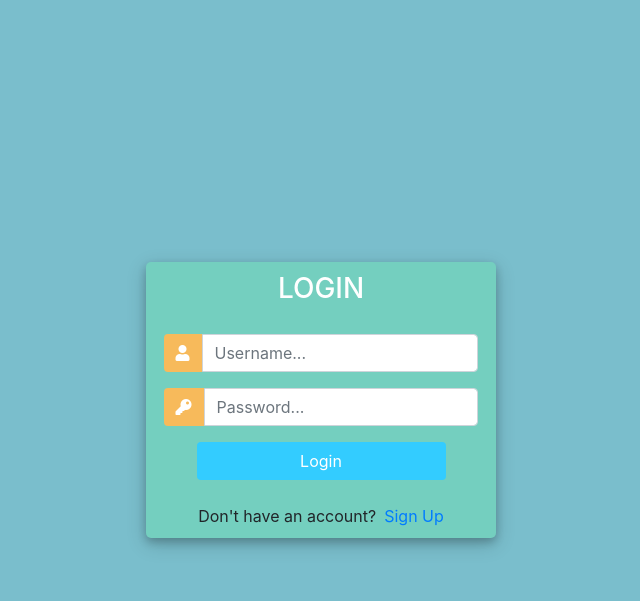
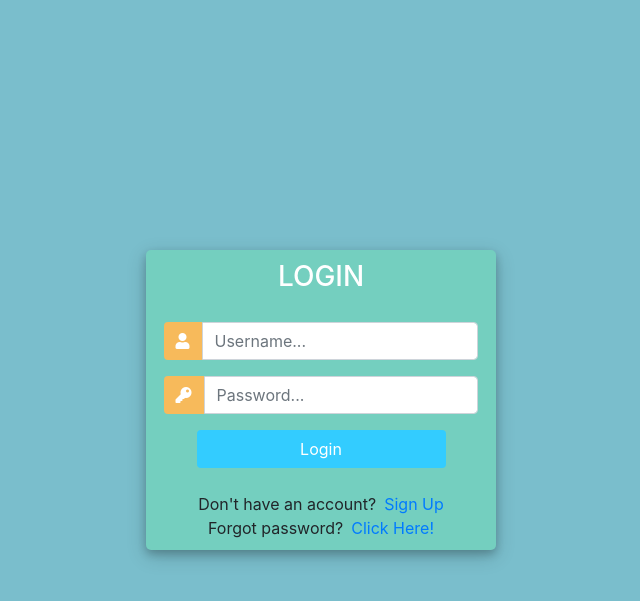
Before and after one commit to hbuiOnline/CRM, a Django app: a page that uses accounts/templates/accounts/login.html in a window 1280 px wide. Shown: the top 601 px of the page, without its empty margins (319-959 px from the left). Run offline with Django 3.2, Linux system fonts and the light colour scheme; some libraries are stand-ins or nearby versions.

Commit message:
Password Reset email with customer templates

```diff
--- a/accounts/templates/accounts/login.html
+++ b/accounts/templates/accounts/login.html
@@ -117,6 +117,9 @@
 					<div class="d-flex justify-content-center links">
 						Don't have an account? <a href="{% url 'register' %}" class="ml-2">Sign Up</a>
 					</div>
+					<div class="d-flex justify-content-center links">
+						Forgot password? <a href="{% url 'reset_password' %}" class="ml-2">Click Here!</a>
+					</div>
 
 				</div>
 			</div>
--- /dev/null
+++ b/accounts/templates/accounts/password_reset_done.html
@@ -0,0 +1,5 @@
+<h3>Password Reset Complete</h3>
+
+<p>Your password has been set. You may go ahead and log in now.</p>
+
+<a href="/">Log In</a>
--- /dev/null
+++ b/accounts/templates/accounts/password_reset_sent.html
@@ -0,0 +1,5 @@
+<h3>Password reset sent</h3>
+
+<p>We've emailed you instructions to reset your password, if an account exists with the email you entered. You should received them shortly.</p>
+
+<p>If you don't receive an email, please make sure you've entered the address you registered with, and check your spam folder.</p>
--- a/accounts/urls.py
+++ b/accounts/urls.py
@@ -1,4 +1,7 @@
 from django.urls import path
+
+from django.contrib.auth import views as auth_views
+
 from . import views
 
 urlpatterns = [
@@ -7,7 +10,6 @@ urlpatterns = [
     path('register/', views.registerPage, name="register"),
     path('login/', views.loginPage, name="login"),
     path('logout/', views.logoutUser, name="logout"),
-
 
 
     # using name to reference for dynamic routing
@@ -23,5 +25,32 @@ urlpatterns = [
     path('update_order/<str:pk>', views.updateOrder, name="update_order"),
     path('delete_order/<str:pk>', views.deleteOrder, name="delete_order"),
 
+    path('reset_password/',
+         auth_views.PasswordResetView.as_view(
+             template_name="accounts/password_reset.html"),
+         name="reset_password"),
 
+    path('reset_password_sent/',
+         auth_views.PasswordResetDoneView.as_view(
+             template_name="accounts/password_reset_sent.html"),
+         name="password_reset_done"),
+
+    # uidb64: The user's id encoded in base 64
+    path('reset/<uidb64>/<token>/',
+         auth_views.PasswordResetConfirmView.as_view(
+             template_name="accounts/password_reset_form.html"),
+         name="password_reset_confirm"),
+    # token: Token to check that the password is valid
+
+    path('reset_password_complete/',
+         auth_views.PasswordResetCompleteView.as_view(
+             template_name="accounts/password_reset_done.html"),
+         name="password_reset_complete"),
+
+
+
+    # 1 - Submit Email Form                       //PasswordResetView.as_view()
+    # 2 - Email sent success message              //PasswordResetDoneView.as_view()
+    # 3 - Link to password Reset form in email    //PasswordResetConfirmView.as_view()
+    # 4 - Password successfully changed message   //PasswordResetCompleteView.as_view()
 ]
```
Also changed, not shown: CRM/settings.py (+9 -0 lines), accounts/templates/accounts/password_reset.html (added, +9 -0 lines), accounts/templates/accounts/password_reset_form.html (added, +9 -0 lines), db.sqlite3.
